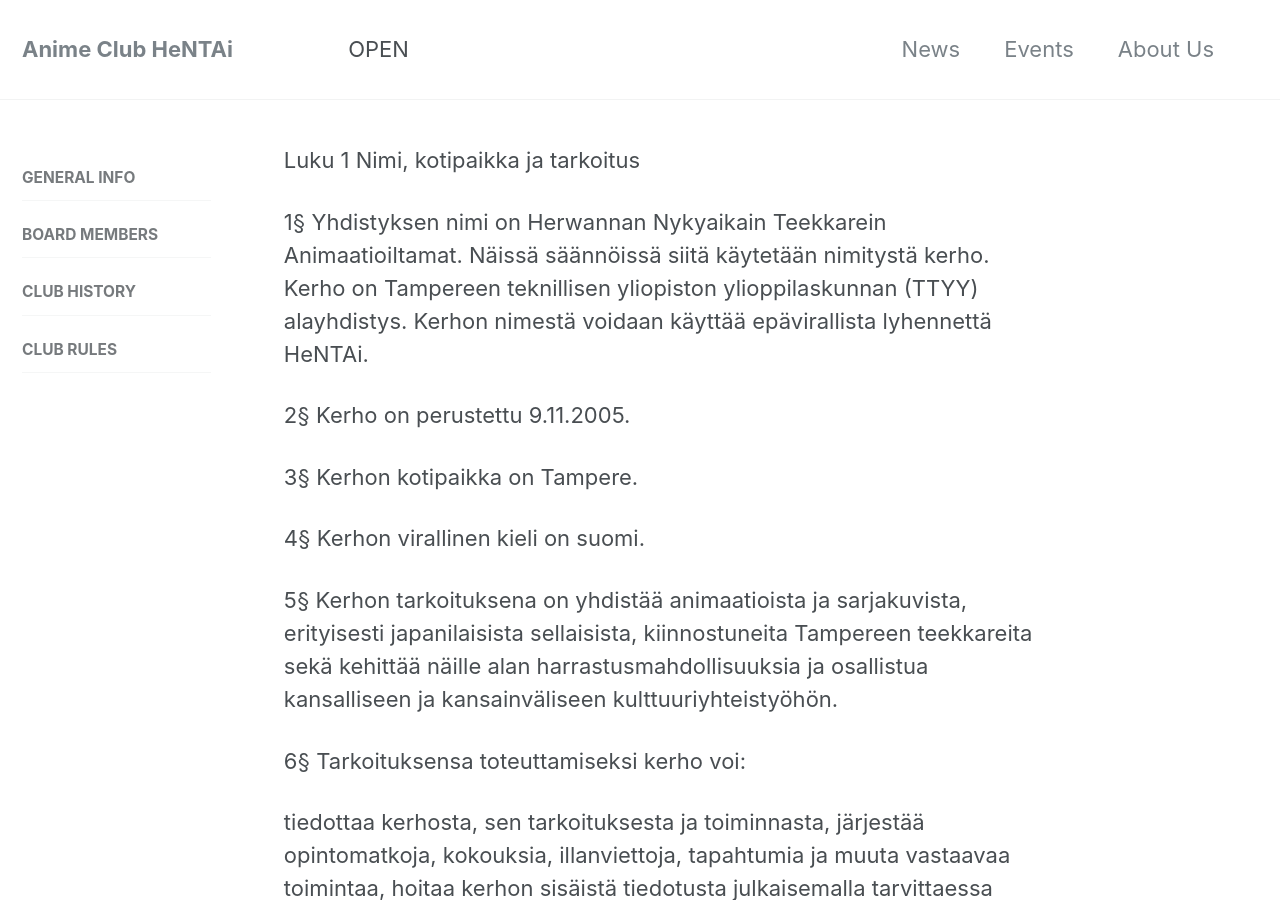
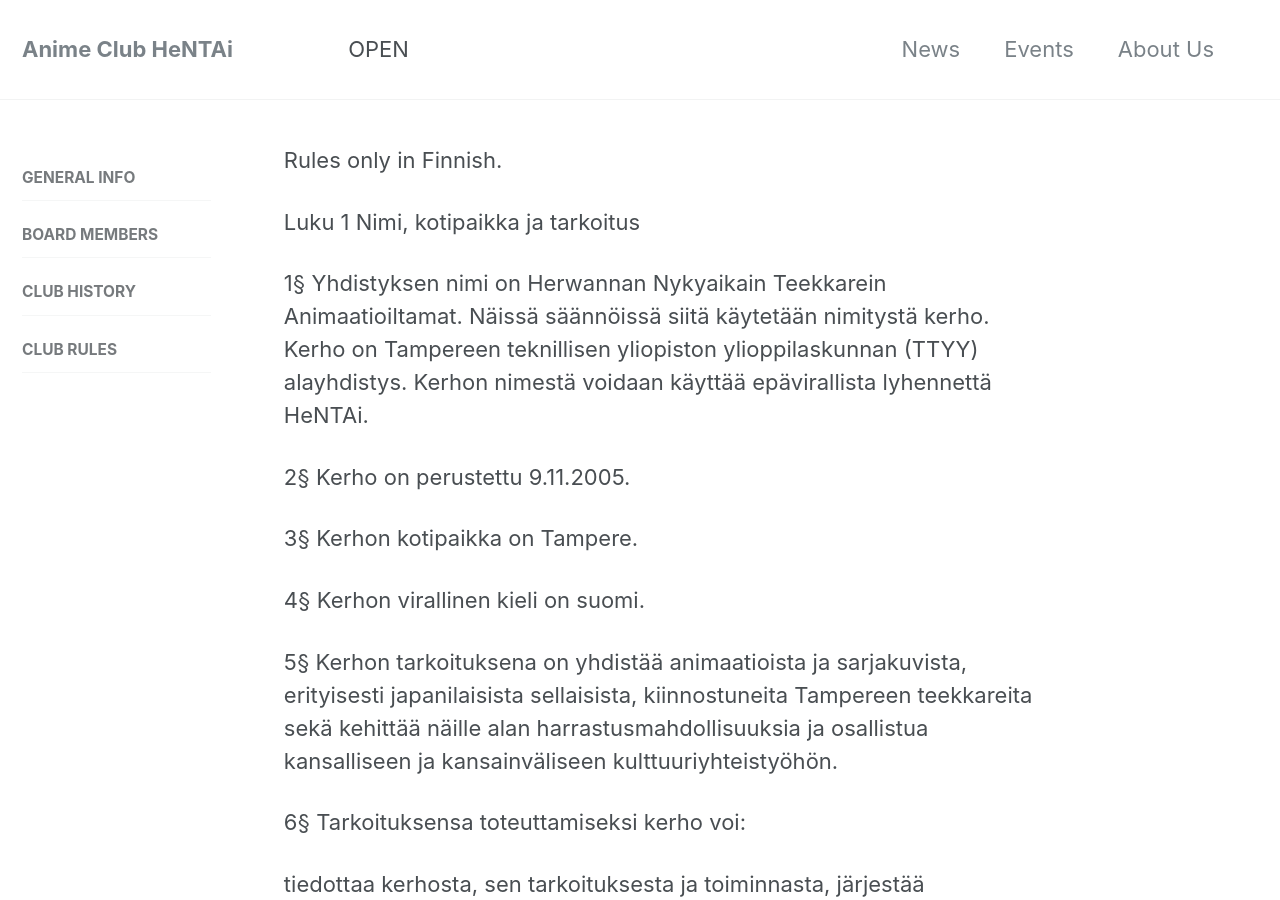
Before and after one commit to HNTA-Club/website, a Jekyll site: the page built from _pages/rules.md, in a window 1280 px wide and 900 px high. Built offline with Jekyll 4.4.1, drawn with Linux system fonts in a browser that asks for light colours.

Commit message:
more rules for draft.

```diff
--- a/_pages/rules.md
+++ b/_pages/rules.md
@@ -4,6 +4,8 @@
 sidebar:
   nav: "info"
 ---
+Rules only in Finnish.
+
 Luku 1
 Nimi, kotipaikka ja tarkoitus
 
```
